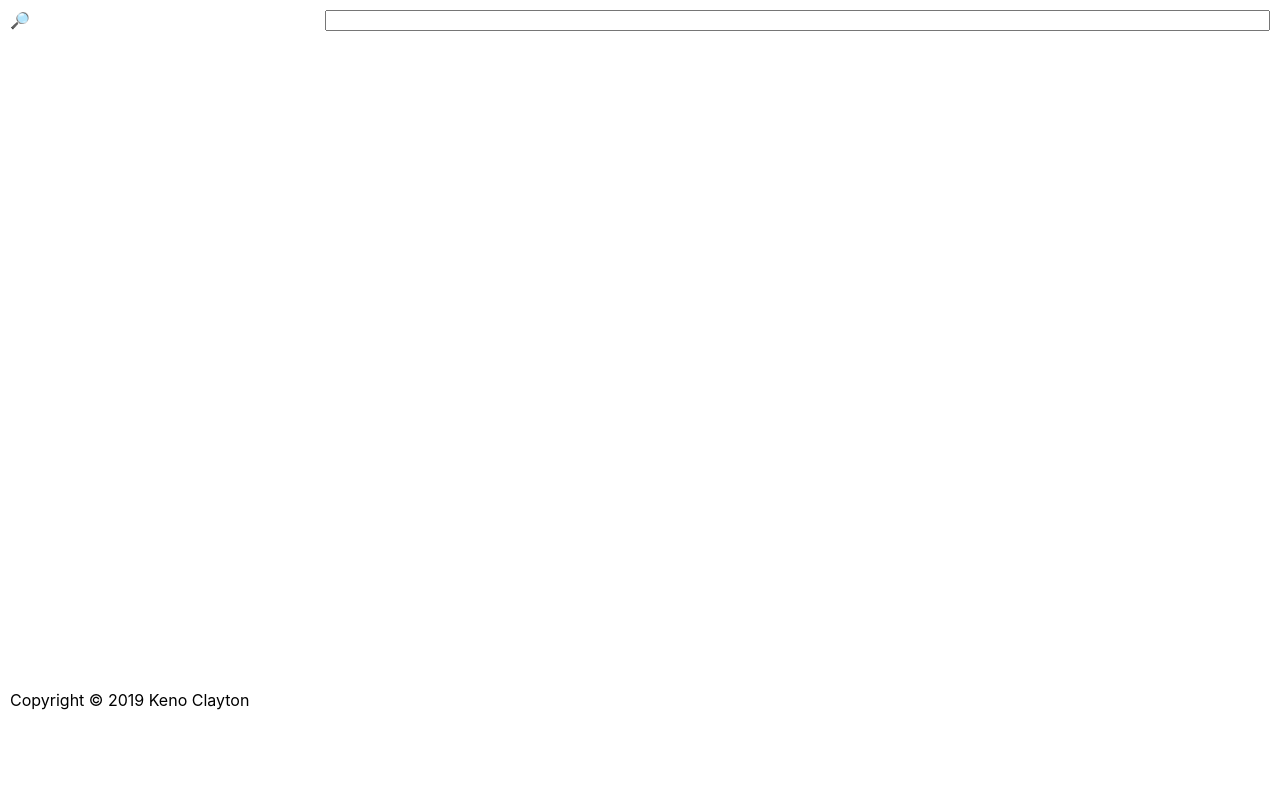
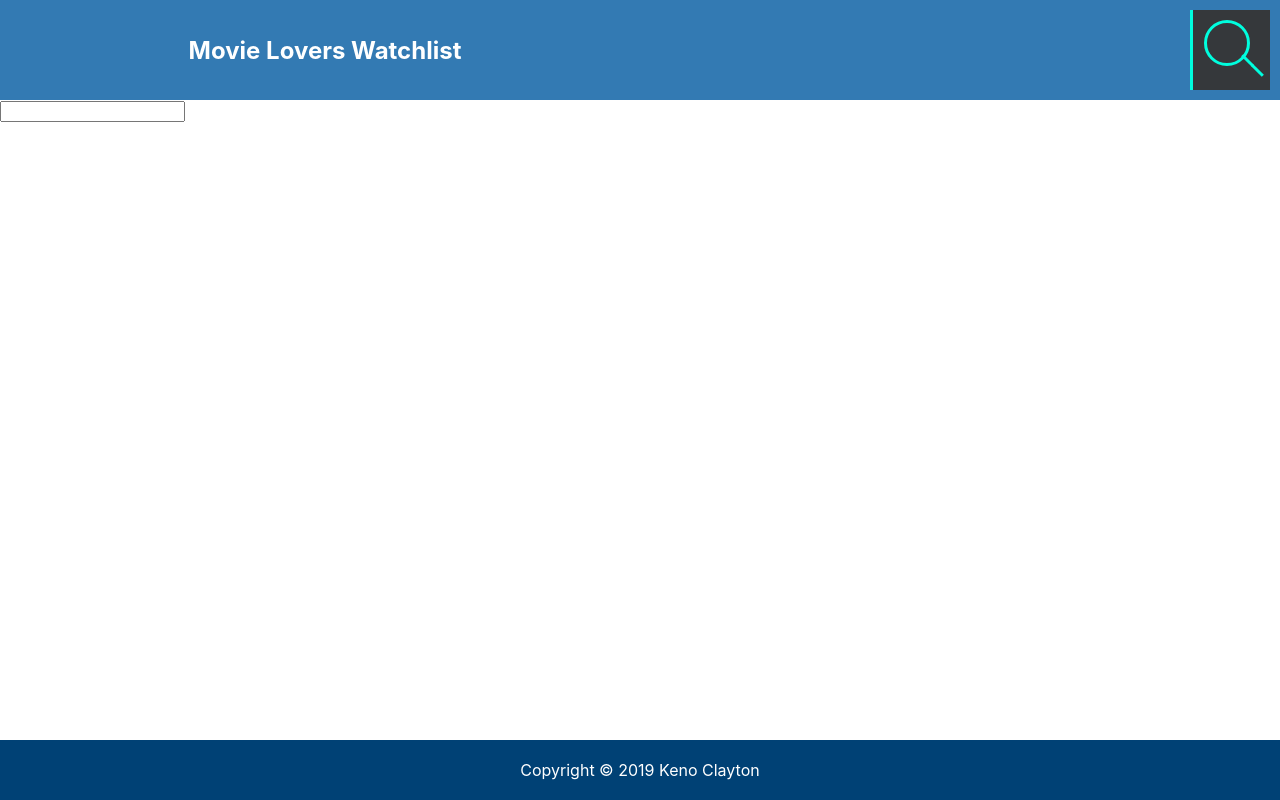
Before and after one commit to dons20/movietracker, a React (Create React App) app: page / in a window 1280 px wide. Built offline with nearby package versions, Linux system fonts and the light colour scheme.

Commit message:
Added searchbar, functionality pending

```diff
--- a/package.json
+++ b/package.json
@@ -8,6 +8,7 @@
     "@testing-library/user-event": "^7.1.2",
     "axios": "^0.19.0",
     "node-sass": "^4.13.0",
+    "normalize.css": "^8.0.1",
     "react": "^16.12.0",
     "react-dom": "^16.12.0",
     "react-scripts": "3.3.0"
--- a/public/index.html
+++ b/public/index.html
@@ -20,7 +20,7 @@
       work correctly both with client-side routing and a non-root public URL.
       Learn how to configure a non-root public URL by running `npm run build`.
     -->
-        <title>React App</title>
+        <title>Movie Lovers Watchlist</title>
     </head>
     <body>
         <noscript>You need to enable JavaScript to run this app.</noscript>
--- a/src/App.scss
+++ b/src/App.scss
@@ -1,6 +1,5 @@
 .App {
-    height: calc(100% - 20px);
+    min-height: 100%;
     display: grid;
-    grid-template-rows: minmax(100px, auto) 1fr minmax(100px, auto);
-    padding: 10px;
+    grid-template-rows: 100px 1fr 60px;
 }
--- a/src/Components/Content.jsx
+++ b/src/Components/Content.jsx
@@ -1,7 +1,11 @@
-import React, { useState } from "react";
+import React from "react";
 
 function Content() {
-    return <main></main>;
+    return (
+        <main role="main">
+            <input type="search" name="" id="" />
+        </main>
+    );
 }
 
 export default Content;
--- a/src/Components/Footer.jsx
+++ b/src/Components/Footer.jsx
@@ -1,7 +1,8 @@
-import React, { useState } from "react";
+import React from "react";
+import "./Footer.scss";
 
 function Footer() {
-    return <footer>Copyright &copy; 2019 Keno Clayton</footer>;
+    return <footer className="footer">Copyright &copy; {new Date().getFullYear()} Keno Clayton</footer>;
 }
 
 export default Footer;
--- /dev/null
+++ b/src/Components/Footer.scss
@@ -0,0 +1,8 @@
+.footer {
+    align-items: center;
+    background-color: rgb(0, 65, 117);
+    color: white;
+    display: flex;
+    justify-content: center;
+    padding: 10px;
+}
--- a/src/Components/Header.jsx
+++ b/src/Components/Header.jsx
@@ -1,9 +1,11 @@
-import React, { useState } from "react";
+import React from "react";
 import SearchBar from "./SearchBar";
+import "./Header.scss";
 
 function Header() {
     return (
-        <header>
+        <header className="header">
+            <h2 className="title">Movie Lovers Watchlist</h2>
             <SearchBar />
         </header>
     );
--- a/src/Components/Header.scss
+++ b/src/Components/Header.scss
@@ -0,0 +1,12 @@
+.header {
+    background-color: rgba(0, 89, 161, 0.8);
+    color: #fff;
+    align-items: center;
+    display: grid;
+    grid-template-columns: 1fr 1fr;
+    padding: 10px;
+}
+
+.title {
+    text-align: center;
+}
--- a/src/Components/SearchBar.jsx
+++ b/src/Components/SearchBar.jsx
@@ -1,15 +1,22 @@
-import React from "react";
+import React, { useState } from "react";
 import "./SearchBar.scss";
 
 function SearchBar() {
+    const [isOpen, setOpen] = useState(false);
+
     return (
-        <div className="searchbar">
-            <label htmlFor="searchbar">
-                <span role="img" aria-label="Search Icon">
-                    🔎
-                </span>
-            </label>
-            <input type="text" id="searchbar" name="searchbar" />
+        <div className={`searchbar ${isOpen ? "open" : ""}`}>
+            <span className="searchButton" onClick={() => setOpen(!isOpen)}>
+                <span className="searchIcon"></span>
+            </span>
+            <input
+                type="search"
+                id="searchbox"
+                name="searchbox"
+                className="searchbox"
+                placeholder="Search movies..."
+                aria-label="Search movie database"
+            />
         </div>
     );
 }
--- a/src/Components/SearchBar.scss
+++ b/src/Components/SearchBar.scss
@@ -1,4 +1,118 @@
+$background-color: hsl(222, 13%, 25%);
+$search-bg-color: hsl(210, 5%, 22%);
+$icon-color: #00fede;
+$transition: all 0.5s ease;
+
 .searchbar {
-    display: grid;
-    grid-template-columns: 1fr 3fr;
+    background-color: $search-bg-color;
+    position: relative;
+    overflow: hidden;
+    transition: $transition;
+    min-width: 80px;
+    width: 5vw;
+    height: 100%;
+    justify-self: right;
+    &:before {
+        content: "";
+        display: block;
+        width: 3px;
+        height: 100%;
+        position: relative;
+        background-color: $icon-color;
+        transition: $transition;
+        top: 0;
+        bottom: 0;
+    }
+    &.open {
+        width: 100%;
+        &:before {
+            margin: auto 20px;
+
+            position: absolute;
+            transform: scaleY(0.8);
+        }
+    }
 }
+
+.searchbox {
+    border-radius: 10px;
+    border: none;
+    height: 30px;
+    font: inherit;
+    padding: 5px;
+
+    width: 100%;
+    height: 100%;
+    box-shadow: none;
+    border: none;
+    background: transparent;
+    color: #fff;
+    padding: 20px 100px 20px 45px;
+    font-size: 22px;
+    &:focus {
+        outline: none;
+    }
+}
+
+.searchButton {
+    height: 60px;
+    display: block;
+    position: absolute;
+    right: 0;
+    top: 0;
+    margin: 10px 20px;
+    cursor: pointer;
+}
+
+.searchIcon {
+    width: 40px;
+    height: 40px;
+    border-radius: 40px;
+    border: 3px solid $icon-color;
+    display: block;
+    position: relative;
+    margin-left: 5px;
+    transition: $transition;
+    &:before {
+        content: "";
+        width: 3px;
+        height: 15px;
+        position: absolute;
+        right: -2px;
+        top: 30px;
+        display: block;
+        background-color: $icon-color;
+        transform: rotate(-45deg);
+        transition: $transition;
+    }
+    &:after {
+        content: "";
+        width: 3px;
+        height: 15px;
+        position: absolute;
+        right: -12px;
+        top: 40px;
+        display: block;
+        background-color: $icon-color;
+        transform: rotate(-45deg);
+        transition: $transition;
+    }
+    .open & {
+        margin: 0;
+        width: 60px;
+        height: 60px;
+        border-radius: 60px;
+        &:before {
+            transform: rotate(52deg);
+            right: 22px;
+            top: 25px;
+            height: 18px;
+        }
+        &:after {
+            transform: rotate(-230deg);
+            right: 22px;
+            top: 15px;
+            height: 18px;
+        }
+    }
+}
--- a/src/index.css
+++ b/src/index.css
@@ -1,9 +1,12 @@
+@import-normalize;
+
 body {
     margin: 0;
     font-family: -apple-system, BlinkMacSystemFont, "Segoe UI", "Roboto", "Oxygen", "Ubuntu", "Cantarell", "Fira Sans",
         "Droid Sans", "Helvetica Neue", sans-serif;
     -webkit-font-smoothing: antialiased;
     -moz-osx-font-smoothing: grayscale;
+    overflow-x: hidden;
 }
 
 body,
```
Also changed, not shown: 2 other files (tests, documents, lock files or other folders).
